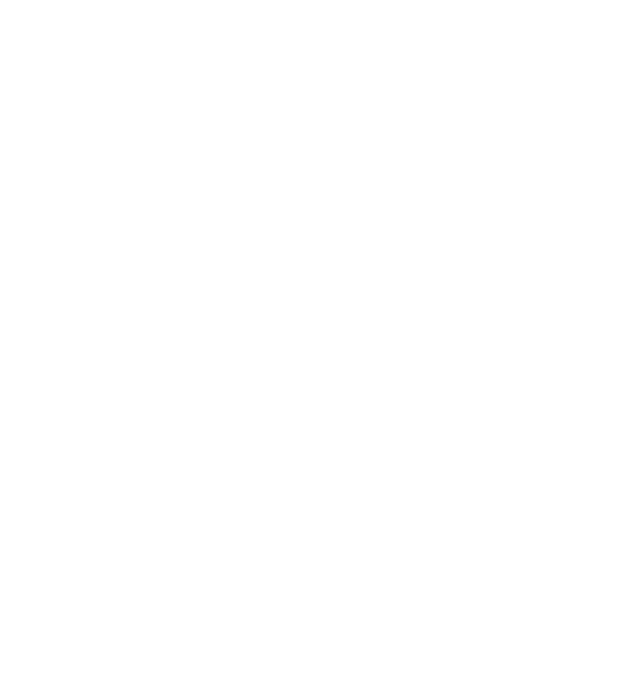
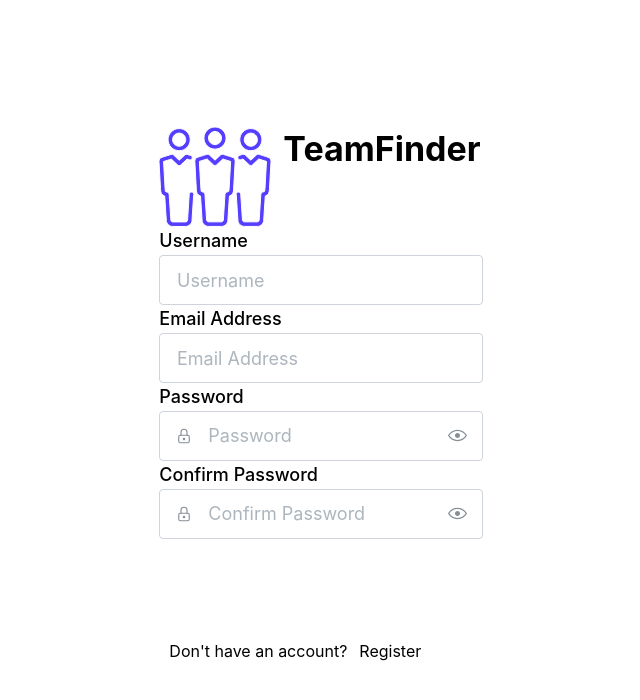
Before and after one commit to stanislavCasciuc/TeamFinder, a React (Vite) app in the folder TeamFinder Frontend/: page /login in a window 1280 px wide. Before the commit this address had no page. Shown: the top 700 px of the page, without its empty margins (319-959 px from the left). Built offline with nearby package versions, Linux system fonts and the light colour scheme.

Commit message:
Added react-query to make first example of posting form registration data

```diff
--- a/TeamFinder Frontend/package.json
+++ b/TeamFinder Frontend/package.json
@@ -27,16 +27,19 @@
     "@tiptap/extension-link": "^2.2.4",
     "@tiptap/react": "^2.2.4",
     "@tiptap/starter-kit": "^2.2.4",
+    "axios": "^1.6.7",
     "dayjs": "^1.11.10",
     "embla-carousel-react": "^8.0.0",
     "react": "^18.2.0",
     "react-dom": "^18.2.0",
+    "react-query": "^3.39.3",
     "react-router-dom": "^6.22.1",
     "recharts": "^2.12.1"
   },
   "devDependencies": {
     "@types/react": "^18.2.56",
     "@types/react-dom": "^18.2.19",
+    "@types/react-query": "^1.2.9",
     "@typescript-eslint/eslint-plugin": "^7.0.2",
     "@typescript-eslint/parser": "^7.0.2",
     "@vitejs/plugin-react-swc": "^3.5.0",
--- a/TeamFinder Frontend/src/App.tsx
+++ b/TeamFinder Frontend/src/App.tsx
@@ -4,6 +4,7 @@
 import LandingPage from "./Pages/LandingPage";
 import RegisterPage from "./Pages/RegisterPage";
 import { BrowserRouter as Router, Route, Routes } from "react-router-dom";
+import LoginPage from "./Pages/Login";
 
 
 export default function App() {
@@ -13,6 +14,7 @@
         <Routes>
           <Route path="/" element={<LandingPage />} />
           <Route path="/register" element={<RegisterPage/>} />
+          <Route path="/login" element={<LoginPage/>}/>
         </Routes>
       </MantineProvider>
     </Router>
--- a/TeamFinder Frontend/src/Components/ButtonComponent.tsx
+++ b/TeamFinder Frontend/src/Components/ButtonComponent.tsx
@@ -1,12 +1,13 @@
 import { Button } from "@mantine/core";
-
 interface ButtonProps {
   buttonText: string;
+  HandleButton: () => void;
 }
 
-export default function ButtonComponent({ buttonText }: ButtonProps) {
+export default function ButtonComponent({ buttonText,HandleButton }: ButtonProps) {
   return (
     <Button
+      onClick={HandleButton}
       variant="filled"
       color="primary"
       size="xl"
--- a/TeamFinder Frontend/src/Components/ButtonComponentWhite.tsx
+++ b/TeamFinder Frontend/src/Components/ButtonComponentWhite.tsx
@@ -1,15 +1,16 @@
 import { Button } from "@mantine/core";
-
 interface ButtonProps {
   buttonText: string;
+  HandleButton: () => void;
 }
 
-export default function ButtonComponentWhite({ buttonText }: ButtonProps) {
+export default function ButtonComponentWhite({ buttonText,HandleButton}: ButtonProps) {
   return (
     <Button
       variant="outline"
       size="xl"
       className="hover:bg-indigo-50 w-full md:w-auto shadow-md"
+      onClick={HandleButton}
     >
       {buttonText}
     </Button>
--- a/TeamFinder Frontend/src/Pages/LandingPage.tsx
+++ b/TeamFinder Frontend/src/Pages/LandingPage.tsx
@@ -4,8 +4,16 @@
 import ButtonComponentWhite from "../Components/ButtonComponentWhite";
 import sourceImage from "../assets/source.png";
 import LogoSVG from "../assets/logo.svg";
+import { useNavigate } from "react-router-dom";
 
 export default function LandingPage() {
+  const navigate = useNavigate();
+  const HandlebuttonRegister = () => {
+    navigate("/register");
+  };
+  const HandlebuttonLogin = () => {
+    navigate("/login");
+  }
   return (
     <>
       <header className="p-2 hover:shadow-sm">
@@ -29,8 +37,8 @@
           </Title>
 
           <Flex justify="start" gap="12" wrap="wrap">
-            <ButtonComponent buttonText="Join Us" />
-            <ButtonComponentWhite buttonText="Log In" />
+            <ButtonComponent buttonText="Join Us" HandleButton={HandlebuttonRegister} />
+            <ButtonComponentWhite buttonText="Log In" HandleButton={HandlebuttonLogin} />
           </Flex>
         </Flex>
 
--- /dev/null
+++ b/TeamFinder Frontend/src/Pages/Login.tsx
@@ -0,0 +1,78 @@
+import { Flex, TextInput, PasswordInput, rem, Title } from "@mantine/core";
+import { IconLock } from "@tabler/icons-react";
+import LogoSVG from "../assets/logo.svg";
+import ButtonComponent from "../Components/ButtonComponent";
+import { useNavigate } from "react-router-dom";
+
+export default function LoginPage() {
+    const navigate = useNavigate();
+    const HandleButtonLogged = () => {
+
+        navigate("/");
+    };
+
+  const icon = (
+    <IconLock style={{ width: rem(18), height: rem(18) }} stroke={1.5} />
+  );
+  return (
+    <>
+      <Flex
+        justify="center"
+        align="center"
+        wrap="wrap"
+        direction="column"
+        h="100vh"
+        w="100vw"
+      >
+        <div className="md:border border-gray-200 md:p-12 rounded-xl">
+          <Flex className="p-2 my-6 " gap="sm">
+            <img src={LogoSVG} alt="Team Finder Logo" className="w-8" />
+
+            <Title order={1} className="font-normal text-3xl">
+              TeamFinder
+            </Title>
+          </Flex>
+
+          <Flex miw="300" direction="column">
+            <TextInput
+              size="lg"
+              label="Username"
+              placeholder="Username"
+            ></TextInput>
+
+            <TextInput
+              size="lg"
+              label="Email Address"
+              placeholder="Email Address"
+            ></TextInput>
+        </Flex>
+
+          <Flex miw="300" direction="column">
+
+            <PasswordInput
+              size="lg"
+              label="Password"
+              placeholder="Password"
+              leftSection={icon}
+            ></PasswordInput>
+
+            <PasswordInput
+              size="lg"
+              label="Confirm Password"
+              placeholder="Confirm Password"
+              leftSection={icon}
+            ></PasswordInput>
+          </Flex>
+
+          <Flex mt="30" align="center" gap="20">
+            <ButtonComponent buttonText="Log in" HandleButton={HandleButtonLogged} />
+          </Flex>
+          <Flex m="10" gap="sm">
+            Don't have an account?
+            <a href="/register" className="font-bold text-indigo-500 hover:text-cyan-900">Register</a>
+          </Flex>
+        </div>
+      </Flex>
+    </>
+  );
+}
--- a/TeamFinder Frontend/src/Pages/RegisterPage.tsx
+++ b/TeamFinder Frontend/src/Pages/RegisterPage.tsx
@@ -2,8 +2,55 @@
 import { IconLock } from "@tabler/icons-react";
 import LogoSVG from "../assets/logo.svg";
 import ButtonComponent from "../Components/ButtonComponent";
+import { useNavigate } from "react-router-dom";
+import { useState } from "react";
+import { useMutation } from 'react-query';
+import axios from 'axios';
+
+interface FormData {
+  username: string;
+  email: string;
+  organization: string;
+  address: string;
+  password: string;
+  confirmPassword: string;
+}
+const registerUser = async (formData:FormData) => {
+  try {
+    const response = await axios.post('your-registration-endpoint', formData);
+    return response.data;
+  } catch (error) {
+    throw new Error('Registration failed');
+  }
+};
+
 
 export default function RegisterPage() {
+
+  const [formData, setFormData] = useState<FormData>({
+    username: "",
+    email: "",
+    organization: "",
+    address: "",
+    password: "",
+    confirmPassword: "",
+  });
+
+    const navigate = useNavigate();
+    const mutation = useMutation(registerUser);
+
+    const HandleButtonRegistered = async () => {
+      try {
+        const result = await mutation.mutateAsync(formData);
+
+        console.log('Registration successful:', result);
+                navigate("/login");
+      } catch (error) {
+        console.error('Registration error:', error);
+      }
+    };
+
+
   const icon = (
     <IconLock style={{ width: rem(18), height: rem(18) }} stroke={1.5} />
   );
@@ -31,18 +78,21 @@
               size="lg"
               label="Username"
               placeholder="Username"
+              onChange={(e) => setFormData({...formData, username: e.currentTarget.value})}
             ></TextInput>
 
             <TextInput
               size="lg"
               label="Email Address"
               placeholder="Email Address"
+              onChange={(e) => setFormData({...formData, email: e.currentTarget.value})}
             ></TextInput>
 
             <TextInput
               size="lg"
               label="Organization Name"
               placeholder="Organization Name"
+              onChange={(e) => setFormData({...formData, organization: e.currentTarget.value})}
             ></TextInput>
           </Flex>
 
@@ -51,6 +101,7 @@
               size="lg"
               label="Headquarters Address"
               placeholder="Headquarters Address"
+              onChange={(e) => setFormData({...formData, address: e.currentTarget.value})}
             ></TextInput>
 
             <PasswordInput
@@ -58,6 +109,7 @@
               label="Password"
               placeholder="Password"
               leftSection={icon}
+              onChange={(e) => setFormData({...formData, password: e.currentTarget.value})}
             ></PasswordInput>
 
             <PasswordInput
@@ -65,15 +117,17 @@
               label="Confirm Password"
               placeholder="Confirm Password"
               leftSection={icon}
+              onChange={(e) => setFormData({...formData, confirmPassword: e.currentTarget.value})}
+
             ></PasswordInput>
           </Flex>
 
           <Flex mt="30" align="center" gap="20">
-            <ButtonComponent buttonText="Confirm Registration" />
+            <ButtonComponent buttonText="Confirm Registration" HandleButton={HandleButtonRegistered} />
           </Flex>
           <Flex m="10" gap="sm">
             Already have an account?
-            <a href="/" className="font-bold text-indigo-500 hover:text-cyan-900">Login</a>
+            <a href="/login" className="font-bold text-indigo-500 hover:text-cyan-900">Login</a>
           </Flex>
         </div>
       </Flex>
```
Also changed, not shown: 1 other file (tests, documents, lock files or other folders).
